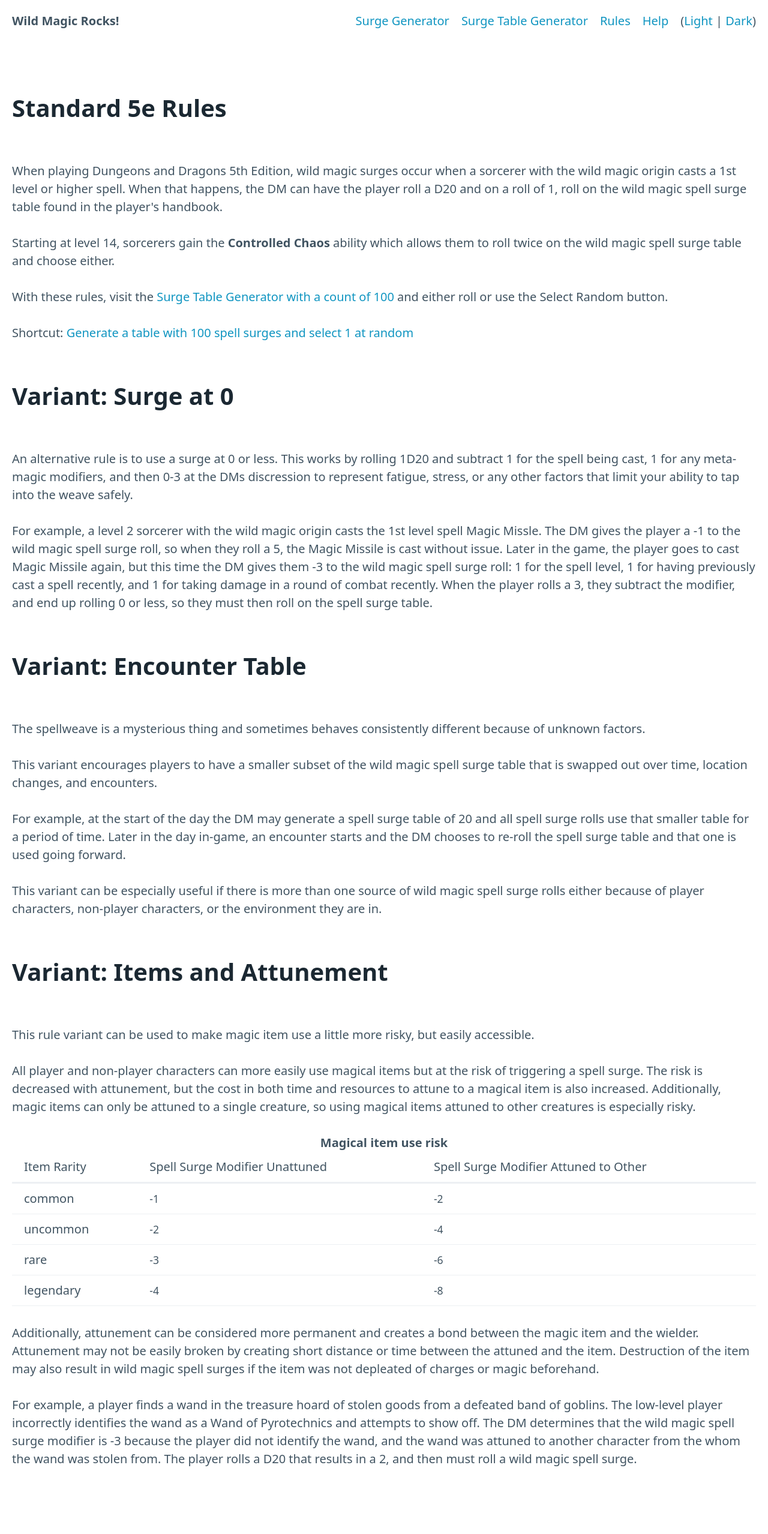
After one commit to ngerakines/wildmagic-rocks, a Python web app: template templates/rules.html in a window 1280 px wide. The commit adds this page. Shown: the whole page at 60% size. Run offline with Jinja, Linux system fonts and the light colour scheme; the template is opened without the code that fills it, so the values that code supplies are empty.

Commit message:
Adding rules

```diff
--- a/src/wildmagicrocks/server.py
+++ b/src/wildmagicrocks/server.py
@@ -87,6 +87,11 @@ async def handle_help(request):
     return await aiohttp_jinja2.render_template_async("help.html", request, context=global_query)
 
 
+async def handle_rules(request):
+    global_query = query_globals(request)
+    return await aiohttp_jinja2.render_template_async("rules.html", request, context=global_query)
+
+
 async def start_web_server():
     app = web.Application()
 
@@ -98,6 +103,7 @@ async def start_web_server():
     app.add_routes([web.get("/table", handle_table, name="surge_table")])
     app.add_routes([web.get("/surge/{surge_id}", handle_surge, name="surge_info")])
     app.add_routes([web.get("/help", handle_help, name="help")])
+    app.add_routes([web.get("/rules", handle_rules, name="rules")])
 
     jinja_env = aiohttp_jinja2.setup(app, enable_async=True, loader=jinja2.FileSystemLoader(os.path.join(os.getcwd(), "templates")))
     jinja_env.globals.update(
--- a/templates/base.html
+++ b/templates/base.html
@@ -23,8 +23,9 @@
         <ul>
             <li><a href="{{ url('surge') }}">Surge Generator</a></li>
             <li><a href="{{ url('surge_table') }}">Surge Table Generator</a></li>
+            <li><a href="{{ url('rules') }}">Rules</a></li>
             <li><a href="{{ url('help') }}">Help</a></li>
-            <li><a href="{{ light_url }}">Light</a> / <a href="{{ dark_url }}">Dark</a></li>
+            <li>(<a href="{{ light_url }}">Light</a> | <a href="{{ dark_url }}">Dark</a>)</li>
         </ul>
     </nav>
     <main class="container-fluid">{% block content %}{% endblock %}</main>
--- /dev/null
+++ b/templates/rules.html
@@ -0,0 +1,88 @@
+{%- extends "base.html" -%}
+{%- block content -%}
+<h1>Standard 5e Rules</h1>
+<p>When playing Dungeons and Dragons 5th Edition, wild magic surges occur when a sorcerer with the wild magic origin
+    casts a 1st level or higher spell. When that happens, the DM can have the player roll a D20 and on a roll of 1, roll
+    on the wild magic spell surge table found in the player's handbook.</p>
+<p>Starting at level 14, sorcerers gain the <strong>Controlled Chaos</strong> ability which allows them to roll twice on
+    the wild magic spell surge table and choose either.</p>
+<p>With these rules, visit the <a href="{{ url('surge_table', query_={'count': 100}) }}">Surge Table Generator with a count of 100</a> and either roll or use the Select Random button.</p>
+<p>Shortcut: <a href="{{ url('surge_table', query_={'count': 100, 'selected': -1}) }}">Generate a table with 100 spell surges and select 1 at random</a></p>
+
+<h1>Variant: Surge at 0</h1>
+<p>An alternative rule is to use a surge at 0 or less. This works by rolling 1D20 and subtract 1 for the spell being
+    cast, 1 for any meta-magic modifiers, and then 0-3 at the DMs discression to represent fatigue, stress, or any other
+    factors that limit your ability to tap into the weave safely.</p>
+
+<p>For example, a level 2 sorcerer with the wild magic origin casts the 1st level spell Magic Missle. The DM gives the
+    player a -1 to the wild magic spell surge roll, so when they roll a 5, the Magic Missile is cast without issue.
+    Later in the game, the player goes to cast Magic Missile again, but this time the DM gives them -3 to the wild magic
+    spell surge roll: 1 for the spell level, 1 for having previously cast a spell recently, and 1 for taking damage in a
+    round of combat recently. When the player rolls a 3, they subtract the modifier, and end up rolling 0 or less, so
+    they must then roll on the spell surge table.</p>
+
+<h1>Variant: Encounter Table</h1>
+
+<p>The spellweave is a mysterious thing and sometimes behaves consistently different because of unknown factors.</p>
+<p>This variant encourages players to have a smaller subset of the wild magic spell surge table that is swapped out over
+    time, location changes, and encounters.</p>
+<p>For example, at the start of the day the DM may generate a spell surge table of 20 and all spell surge rolls use that
+    smaller table for a period of time. Later in the day in-game, an encounter starts and the DM chooses to re-roll the
+    spell surge table and that one is used going forward.</p>
+<p>This variant can be especially useful if there is more than one source of wild magic spell surge rolls either because
+    of player characters, non-player characters, or the environment they are in.</p>
+
+<h1>Variant: Items and Attunement</h1>
+
+<p>This rule variant can be used to make magic item use a little more risky, but easily accessible.</p>
+
+<p>All player and non-player characters can more easily use magical items but at the risk of triggering a spell surge.
+    The risk is decreased with attunement, but the cost in both time and resources to attune to a magical item is also
+    increased. Additionally, magic items can only be attuned to a single creature, so using magical items attuned to
+    other creatures is especially risky.</p>
+
+<table>
+    <caption><strong>Magical item use risk</strong></caption>
+    <thead>
+        <tr>
+            <th scope="col">Item Rarity</th>
+            <th scope="col">Spell Surge Modifier Unattuned</th>
+            <th scope="col">Spell Surge Modifier Attuned to Other</th>
+        </tr>
+    </thead>
+    <tbody>
+        <tr>
+            <th scope="row">common</th>
+            <td>-1</td>
+            <td>-2</td>
+        </tr>
+        <tr>
+            <th scope="row">uncommon</th>
+            <td>-2</td>
+            <td>-4</td>
+        </tr>
+        <tr>
+            <th scope="row">rare</th>
+            <td>-3</td>
+            <td>-6</td>
+        </tr>
+        <tr>
+            <th scope="row">legendary</th>
+            <td>-4</td>
+            <td>-8</td>
+        </tr>
+    </tbody>
+</table>
+
+<p>Additionally, attunement can be considered more permanent and creates a bond between the magic item and the wielder.
+    Attunement may not be easily broken by creating short distance or time between the attuned and the item. Destruction
+    of the item may also result in wild magic spell surges if the item was not depleated of charges or magic beforehand.
+</p>
+
+<p>For example, a player finds a wand in the treasure hoard of stolen goods from a defeated band of goblins. The
+    low-level player incorrectly identifies the wand as a Wand of Pyrotechnics and attempts to show off. The DM
+    determines that the wild magic spell surge modifier is -3 because the player did not identify the wand, and the wand
+    was attuned to another character from the whom the wand was stolen from. The player rolls a D20 that results in a 2,
+    and then must roll a wild magic spell surge.</p>
+
+{%- endblock -%}
```
